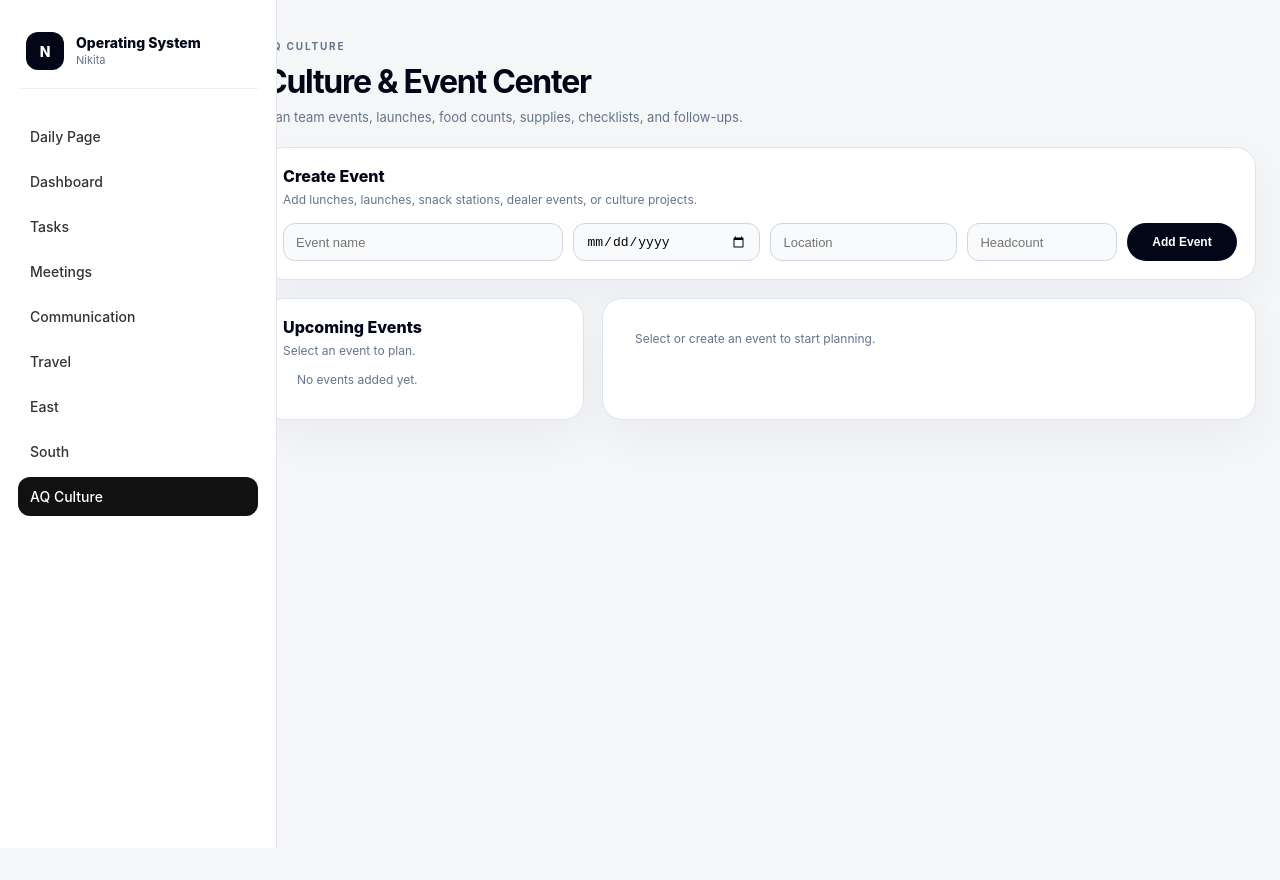
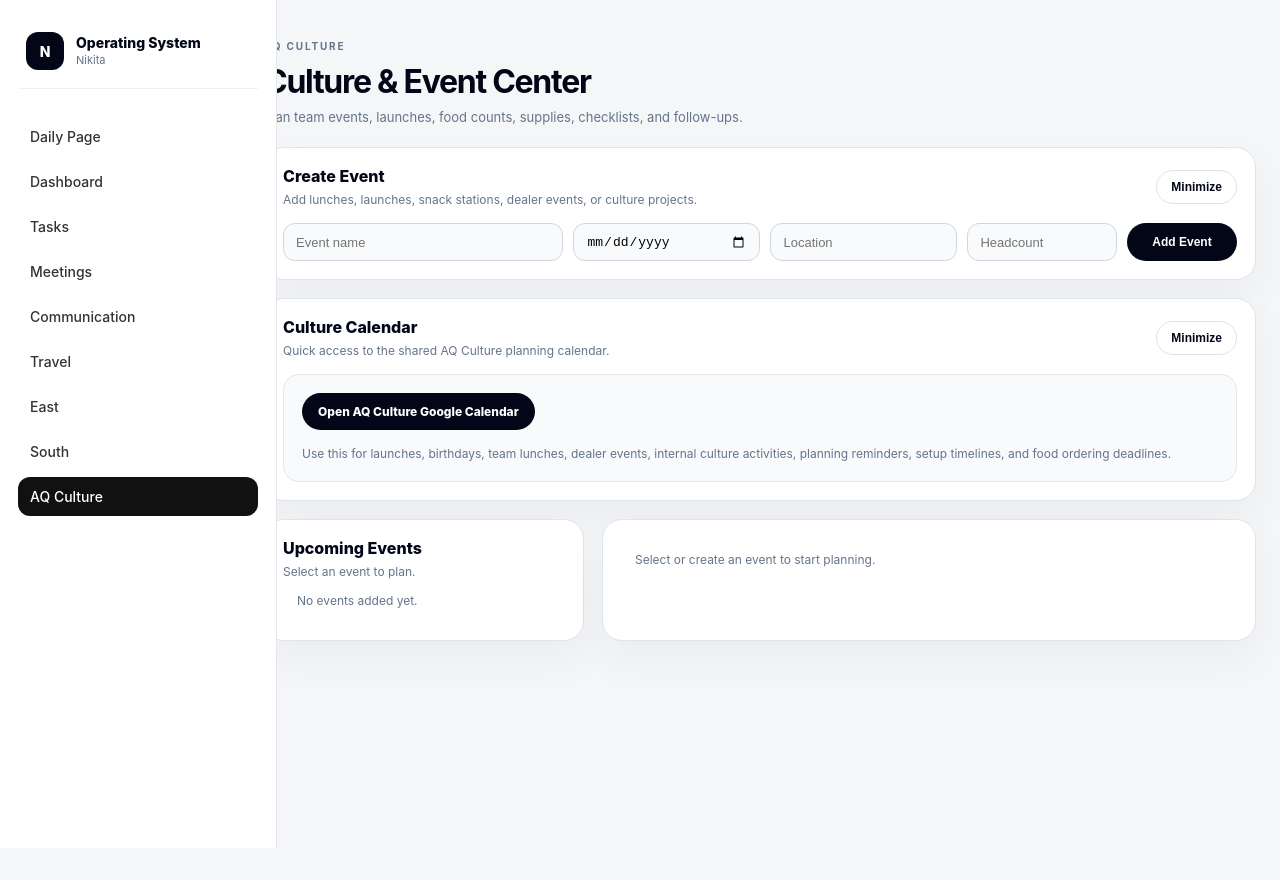
Before and after one commit to nikitaline-code/nl-operating-system, a Next.js app: page /culture in a window 1280 px wide. Built offline with nearby package versions, Linux system fonts and the light colour scheme.

Commit message:
Update culture.js

```diff
--- a/pages/culture.js
+++ b/pages/culture.js
@@ -5,6 +5,8 @@ const CULTURE_EVENTS_KEY = "aq-culture-events";
 export default function CulturePage() {
   const [events, setEvents] = useState([]);
   const [activeEventId, setActiveEventId] = useState(null);
+  const [showCreateEvent, setShowCreateEvent] = useState(true);
+  const [showCultureCalendar, setShowCultureCalendar] = useState(true);
 
   const [newEvent, setNewEvent] = useState({
     name: "",
@@ -121,13 +123,21 @@ export default function CulturePage() {
         </div>
 
         <section className="card">
-          <div className="cardHeader">
+          <div className="sectionToggle">
             <div>
               <h2>Create Event</h2>
               <p>Add lunches, launches, snack stations, dealer events, or culture projects.</p>
             </div>
+
+            <button
+              className="toggleBtn"
+              onClick={() => setShowCreateEvent(!showCreateEvent)}
+            >
+              {showCreateEvent ? "Minimize" : "Expand"}
+            </button>
           </div>
 
+          {showCreateEvent && (
             <div className="eventGrid">
               <input
                 placeholder="Event name"
@@ -159,6 +169,42 @@ export default function CulturePage() {
 
               <button onClick={addEvent}>Add Event</button>
             </div>
+          )}
+        </section>
+
+        <section className="card">
+          <div className="sectionToggle">
+            <div>
+              <h2>Culture Calendar</h2>
+              <p>Quick access to the shared AQ Culture planning calendar.</p>
+            </div>
+
+            <button
+              className="toggleBtn"
+              onClick={() => setShowCultureCalendar(!showCultureCalendar)}
+            >
+              {showCultureCalendar ? "Minimize" : "Expand"}
+            </button>
+          </div>
+
+          {showCultureCalendar && (
+            <div className="calendarBox">
+              <a
+                href="https://calendar.google.com"
+                target="_blank"
+                rel="noopener noreferrer"
+                className="calendarLink"
+              >
+                Open AQ Culture Google Calendar
+              </a>
+
+              <p className="calendarNote">
+                Use this for launches, birthdays, team lunches, dealer events,
+                internal culture activities, planning reminders, setup timelines,
+                and food ordering deadlines.
+              </p>
+            </div>
+          )}
         </section>
 
         <div className="layout">
@@ -353,6 +399,12 @@ export default function CulturePage() {
           letter-spacing: -0.04em;
         }
 
+        h2 {
+          margin: 0 0 6px;
+          font-size: 16px;
+          font-weight: 800;
+        }
+
         .subtitle {
           margin: 8px 0 0;
           font-size: 13px;
@@ -368,19 +420,54 @@ export default function CulturePage() {
           margin-bottom: 18px;
         }
 
-        .cardHeader h2,
-        .plannerHeader h2 {
-          margin: 0 0 6px;
-          font-size: 16px;
-          font-weight: 800;
+        .sectionToggle {
+          display: flex;
+          align-items: center;
+          justify-content: space-between;
+          gap: 16px;
+          margin-bottom: 16px;
         }
 
+        .sectionToggle p,
         .cardHeader p,
         .plannerHeader p,
         .checklistHeader p {
           margin: 0;
           font-size: 12px;
           color: #64748b;
+        }
+
+        .toggleBtn {
+          background: white;
+          color: #020617;
+          border: 1px solid #dbe2ea;
+        }
+
+        .calendarBox {
+          border: 1px solid #e5e7eb;
+          border-radius: 16px;
+          padding: 18px;
+          background: #f8fafc;
+        }
+
+        .calendarLink {
+          display: inline-flex;
+          align-items: center;
+          justify-content: center;
+          padding: 11px 16px;
+          border-radius: 999px;
+          background: #020617;
+          color: white;
+          text-decoration: none;
+          font-size: 12px;
+          font-weight: 800;
+        }
+
+        .calendarNote {
+          margin: 14px 0 0;
+          font-size: 12px;
+          color: #64748b;
+          line-height: 1.6;
         }
 
         .eventGrid {
@@ -436,6 +523,12 @@ export default function CulturePage() {
           justify-content: space-between;
           gap: 14px;
           margin-bottom: 18px;
+        }
+
+        .plannerHeader h2 {
+          margin: 0 0 6px;
+          font-size: 16px;
+          font-weight: 800;
         }
 
         .detailGrid {
@@ -544,6 +637,13 @@ export default function CulturePage() {
           .detailGrid {
             grid-template-columns: 1fr;
           }
+
+          .sectionToggle,
+          .plannerHeader,
+          .checklistHeader {
+            align-items: flex-start;
+            flex-direction: column;
+          }
         }
       `}</style>
     </main>
```
Lines whose indentation alone changed are shown as unchanged.
